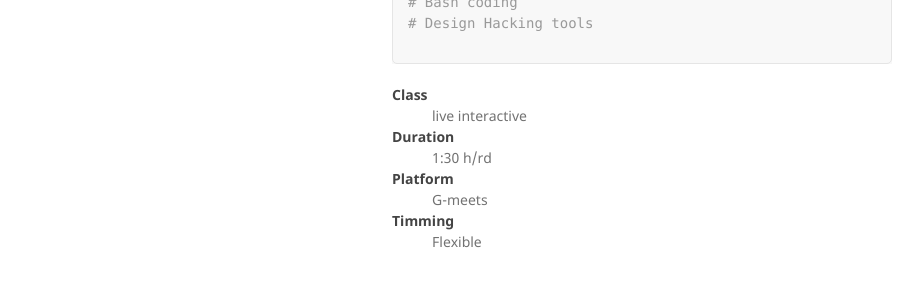
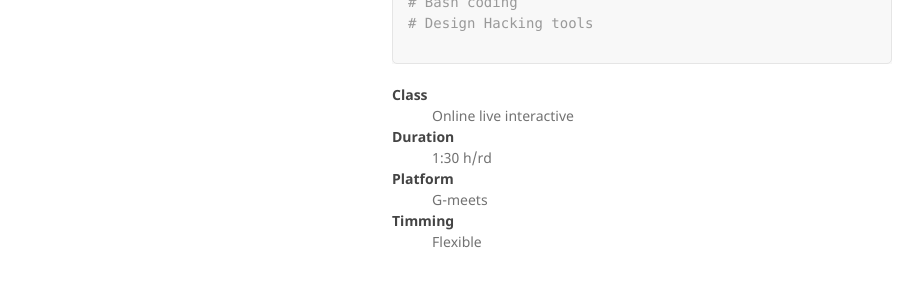
Before and after one commit to blackhatsacademy/BH-100, a Jekyll site: the page built from index.md, in a window 1280 px wide and 1152 px high. Shown: the part 830-1117 px from the top of the window, without its empty margins (178-1101 px from the left). Built offline with Jekyll 4.4.1, drawn with Linux system fonts in a browser that asks for light colours; our own code applies the rules of GitHub Pages for plain Markdown files; the repository's description, which GitHub fills in, is left out.

Commit message:
Update index.md

````diff
--- a/index.md
+++ b/index.md
@@ -34,7 +34,7 @@ Blackhat Academy is a leading provider of ethical hacking and cyber security tra
 ```
 <dl>
 <dt>Class</dt>
-<dd>   live interactive</dd>
+<dd>   Online live interactive</dd>
 <dt>Duration</dt>
 <dd>   1:30 h/rd</dd>
 <dt>Platform</dt>
````
